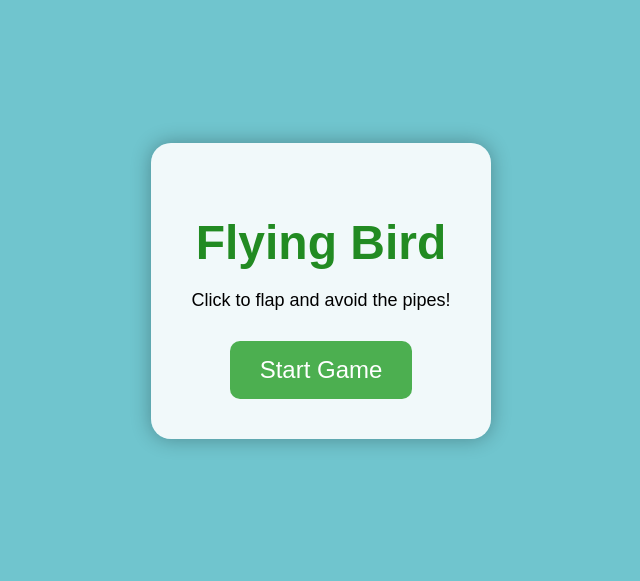
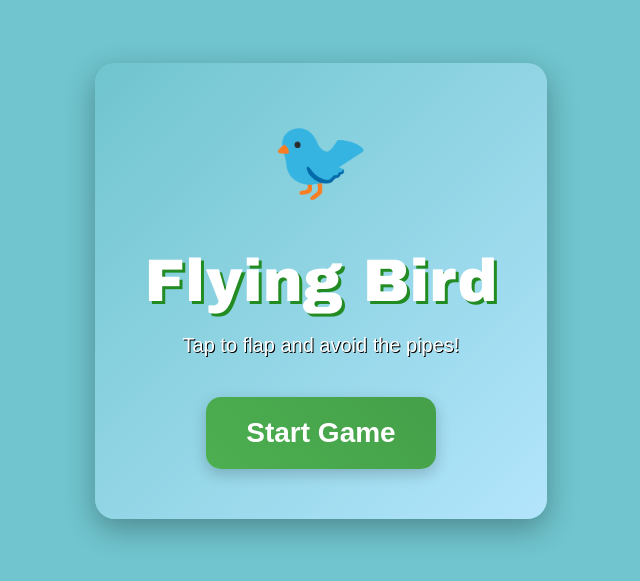
Before and after one commit to jenishpatel8080/flying-bird, a plain HTML site: page src/index.html in a window 1280 px wide. Shown: the part 109-690 px from the top of the page, without its empty margins (319-959 px from the left). Drawn offline with Linux system fonts and the light colour scheme.

Commit message:
Redesign start screen with better UI, bird icon, and animations

```diff
--- a/src/index.html
+++ b/src/index.html
@@ -8,8 +8,9 @@
 </head>
 <body>
     <div id="startScreen">
+        <div id="birdIcon">🐦</div>
         <h1>Flying Bird</h1>
-        <p>Click to flap and avoid the pipes!</p>
+        <p>Tap to flap and avoid the pipes!</p>
         <button id="startBtn">Start Game</button>
     </div>
     <div id="gameContainer" style="display: none;">
--- a/src/style.css
+++ b/src/style.css
@@ -10,36 +10,62 @@ body {
 
 #startScreen {
     text-align: center;
-    background-color: rgba(255, 255, 255, 0.9);
-    padding: 40px;
+    background: linear-gradient(135deg, #70c5ce 0%, #b3e5fc 100%);
+    padding: 50px;
     border-radius: 20px;
-    box-shadow: 0 0 20px rgba(0, 0, 0, 0.3);
+    box-shadow: 0 10px 30px rgba(0, 0, 0, 0.3);
+    animation: fadeIn 1s ease-in-out;
+}
+
+@keyframes fadeIn {
+    from { opacity: 0; transform: translateY(-20px); }
+    to { opacity: 1; transform: translateY(0); }
+}
+
+#birdIcon {
+    font-size: 80px;
+    margin-bottom: 20px;
+    animation: bounce 2s infinite;
+}
+
+@keyframes bounce {
+    0%, 20%, 50%, 80%, 100% { transform: translateY(0); }
+    40% { transform: translateY(-10px); }
+    60% { transform: translateY(-5px); }
 }
 
 #startScreen h1 {
-    font-size: 48px;
-    color: #228B22;
+    font-size: 60px;
+    color: #fff;
     margin-bottom: 20px;
+    text-shadow: 3px 3px #228B22;
+    font-family: 'Arial Black', sans-serif;
 }
 
 #startScreen p {
-    font-size: 18px;
-    margin-bottom: 30px;
+    font-size: 20px;
+    color: #fff;
+    margin-bottom: 40px;
+    text-shadow: 1px 1px #000;
 }
 
 #startBtn {
-    padding: 15px 30px;
-    font-size: 24px;
-    background-color: #4CAF50;
+    padding: 20px 40px;
+    font-size: 28px;
+    background: linear-gradient(45deg, #4CAF50, #45a049);
     color: white;
     border: none;
-    border-radius: 10px;
+    border-radius: 15px;
     cursor: pointer;
-    transition: background-color 0.3s;
+    transition: all 0.3s ease;
+    box-shadow: 0 5px 15px rgba(0, 0, 0, 0.2);
+    font-weight: bold;
 }
 
 #startBtn:hover {
-    background-color: #45a049;
+    background: linear-gradient(45deg, #45a049, #4CAF50);
+    transform: scale(1.05);
+    box-shadow: 0 8px 20px rgba(0, 0, 0, 0.3);
 }
 
 #gameContainer {
```
